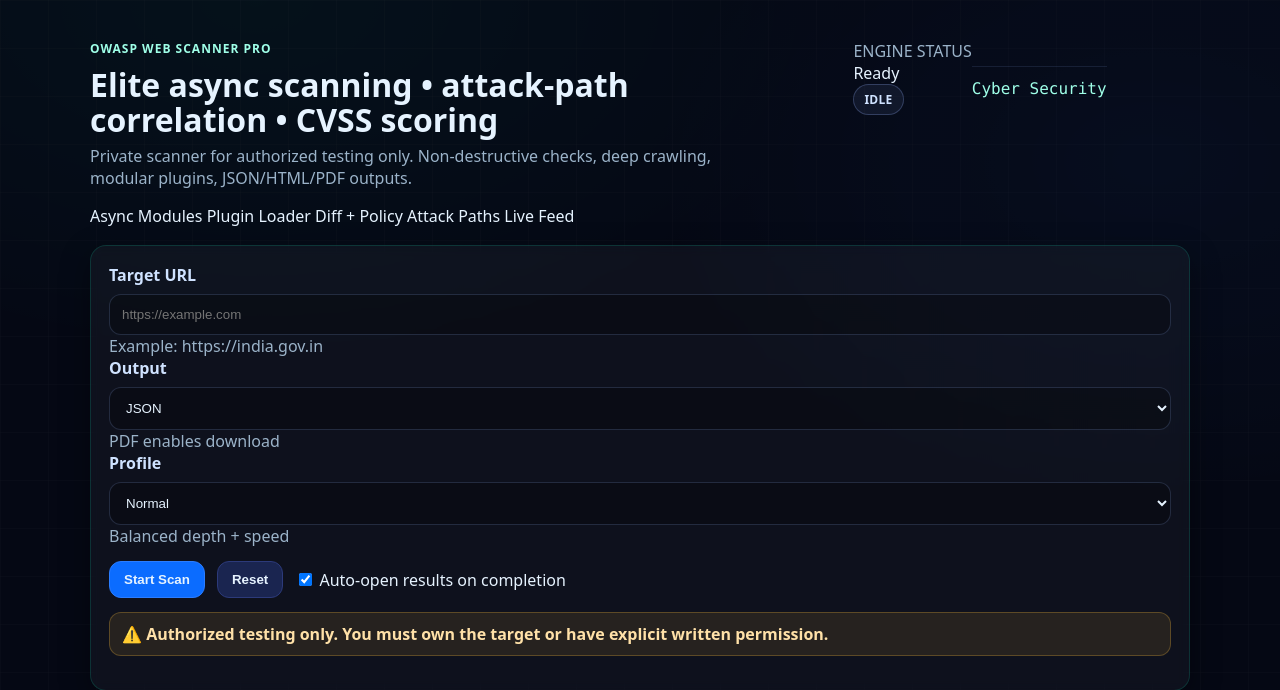
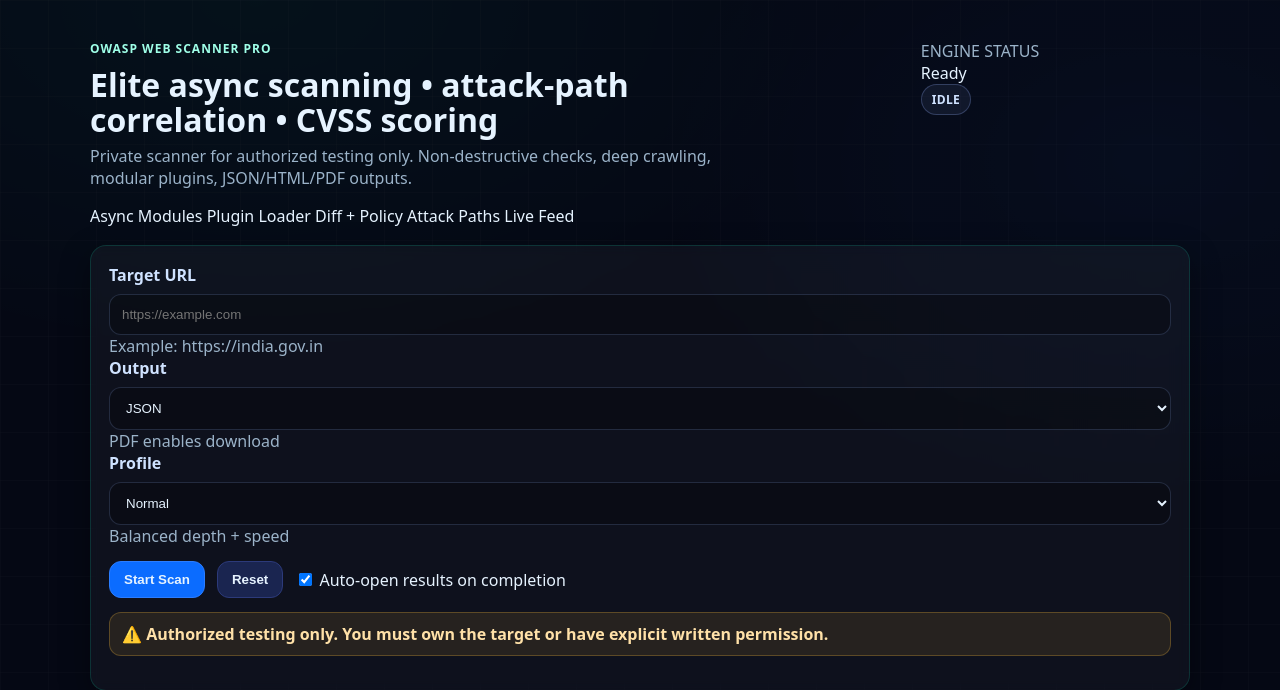
Before and after one commit to k2307/owasp-web-scanner-pro, a Flask app: page / in a window 1280 px wide. Shown: the top 690 px of the page. Run offline with Flask 3, Linux system fonts and the light colour scheme.

Commit message:
frontend update

```diff
--- a/templates/index.html
+++ b/templates/index.html
@@ -35,9 +35,6 @@
               <div id="engineStatusText" class="statusName">Ready</div>
             </div>
             <span id="statusBadge" class="badge idle">IDLE</span>
-          </div>
-          <div class="statusMeta muted">
-            <code>Cyber Security</code>
           </div>
         </div>
       </div>
```
